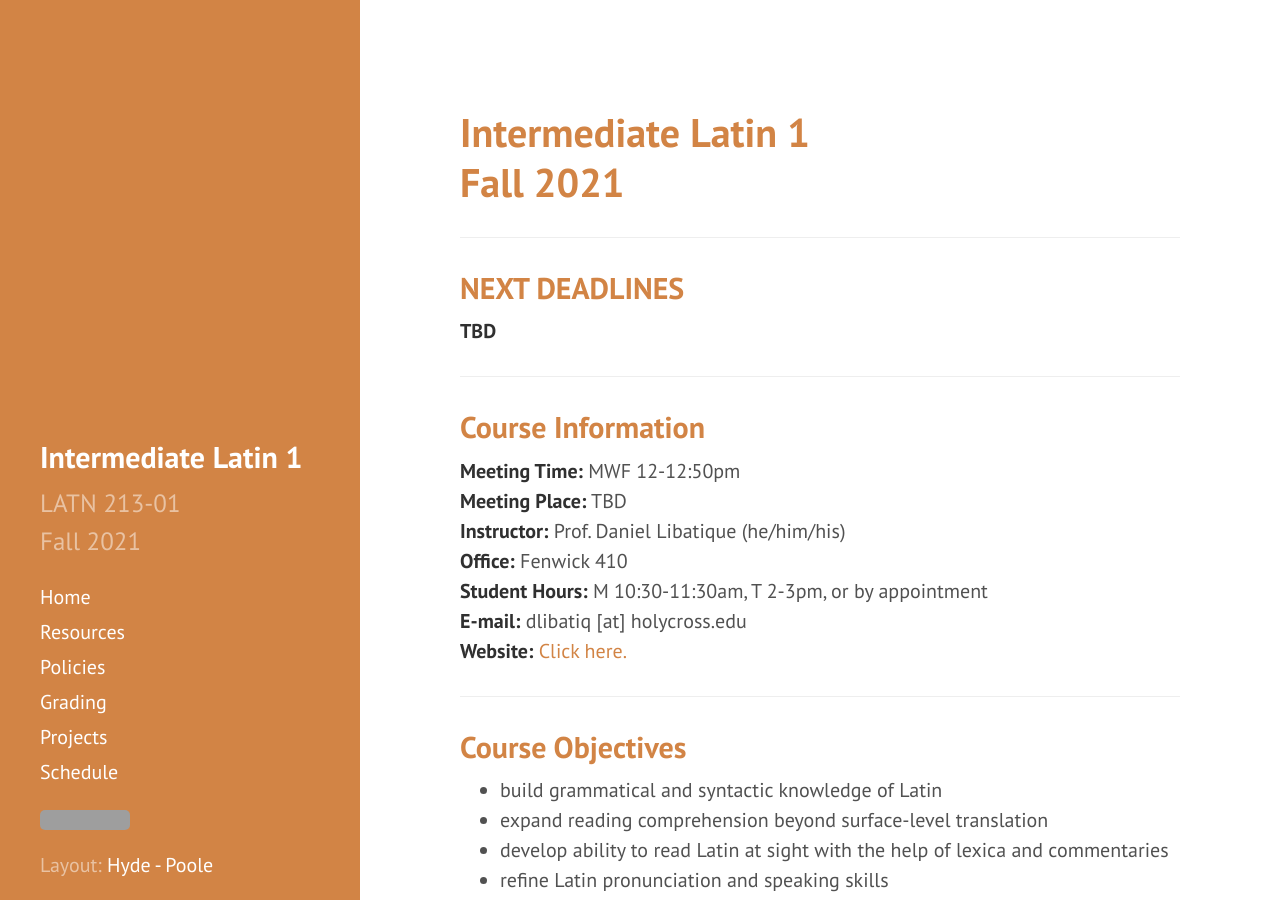
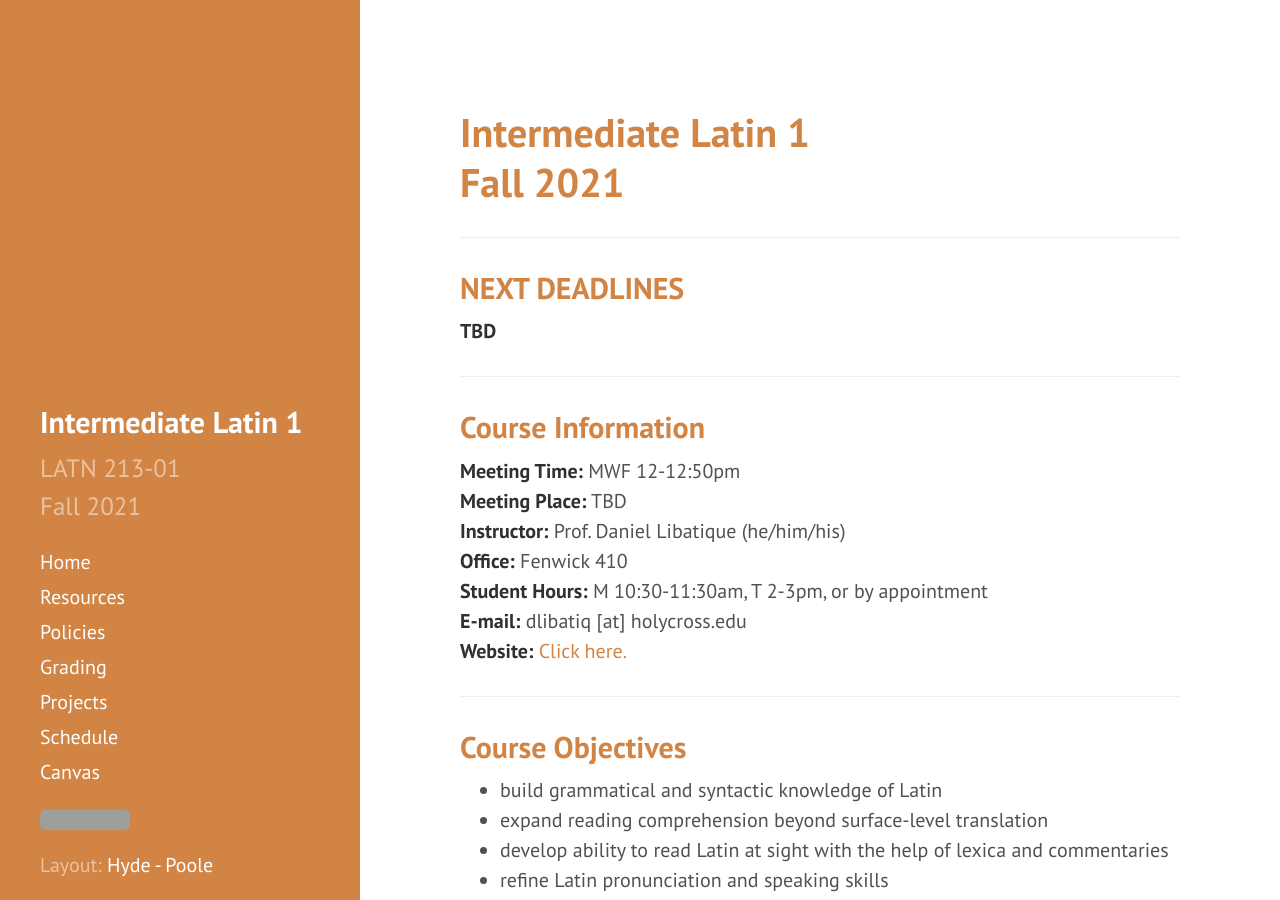
Before and after one commit to DLibatique/LATN213-F21, a Jekyll site: the page built from _pages/index.md, in a window 1280 px wide and 900 px high. Built offline with Jekyll 4.4.1, drawn with Linux system fonts in a browser that asks for light colours; grey boxes are pictures that could not be loaded.

Commit message:
added canvas to sidebar

```diff
--- a/_includes/sidebar.html
+++ b/_includes/sidebar.html
@@ -25,6 +25,7 @@
       <a class="sidebar-nav-item{% if page.url == node.url %} active{% endif %}" href="{{ site.baseurl }}{{ node.url }}">{{ node.title }}</a>
       {% endif %}
       {% endfor %}
+      <a class="sidebar-nav-item" href="https://hc.instructure.com/courses/4290">Canvas</a>
 
     </nav>
 
```
